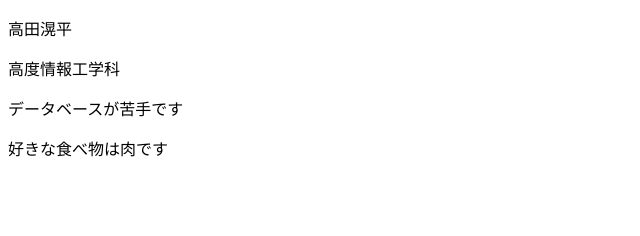
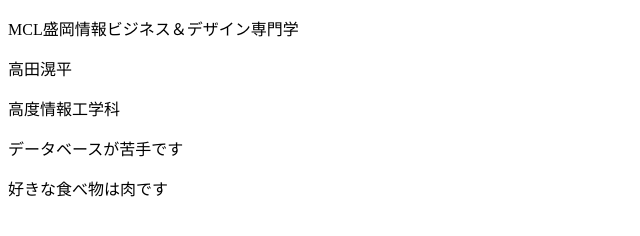
Before and after one commit to akirasima/branch-test, a plain HTML site: page profile_B.html in a window 1280 px wide. Shown: the whole page, without its empty margins (0-640 px from the left). Drawn offline with Linux system fonts and the light colour scheme.

Commit message:
profile_Bの提出

```diff
--- a/profile_B.html
+++ b/profile_B.html
@@ -6,6 +6,7 @@
     <title>Document</title>
 </head>
 <body>
+    <p>MCL盛岡情報ビジネス＆デザイン専門学</p>
     <p>高田滉平</p>
     <p>高度情報工学科</p>
     <p>データベースが苦手です</p>
```
